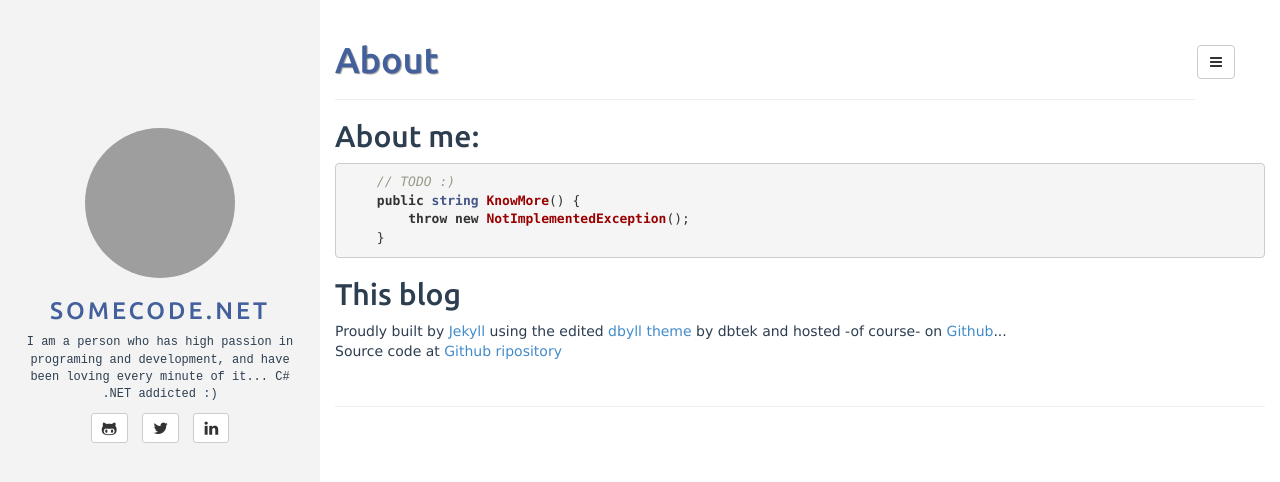
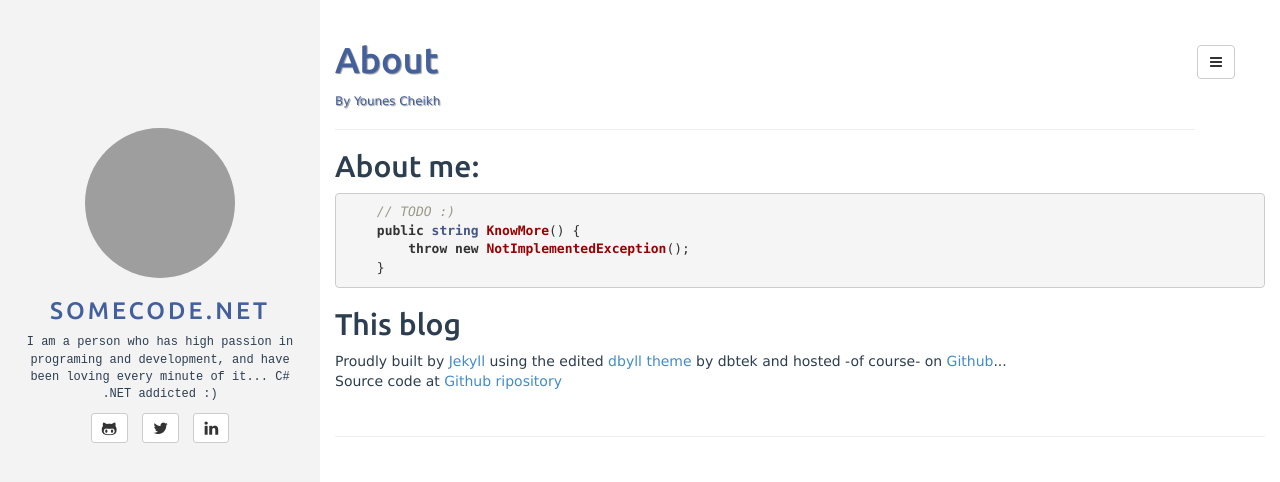
Before and after one commit to cyounes/cyounes.github.io, a Jekyll site: the page built from about.md, in a window 1280 px wide. Shown: the top 482 px of the page. Built offline with Jekyll 4.4.1, drawn with Linux system fonts in a browser that asks for light colours; grey boxes are pictures that could not be loaded.

Commit message:
Update page.html

```diff
--- a/_includes/page.html
+++ b/_includes/page.html
@@ -1,11 +1,12 @@
 <div class="page-header">
   <h1>
       {% if page.url == "/index.html" or page.url == "/" or page.url == "" %}
-      {{ site.title }} <br /><small>By {{ site.author.name }}</small>
+      {{ site.title }}
         {% else %}
         {{ page.title }} {% if page.tagline %} <small>{{ page.tagline }}</small>{% endif %}
       {% endif %}
   </h1>
+  <p><small>By {{ site.author.name }}</small></p>
 </div>
 
 {{ content }}
```
